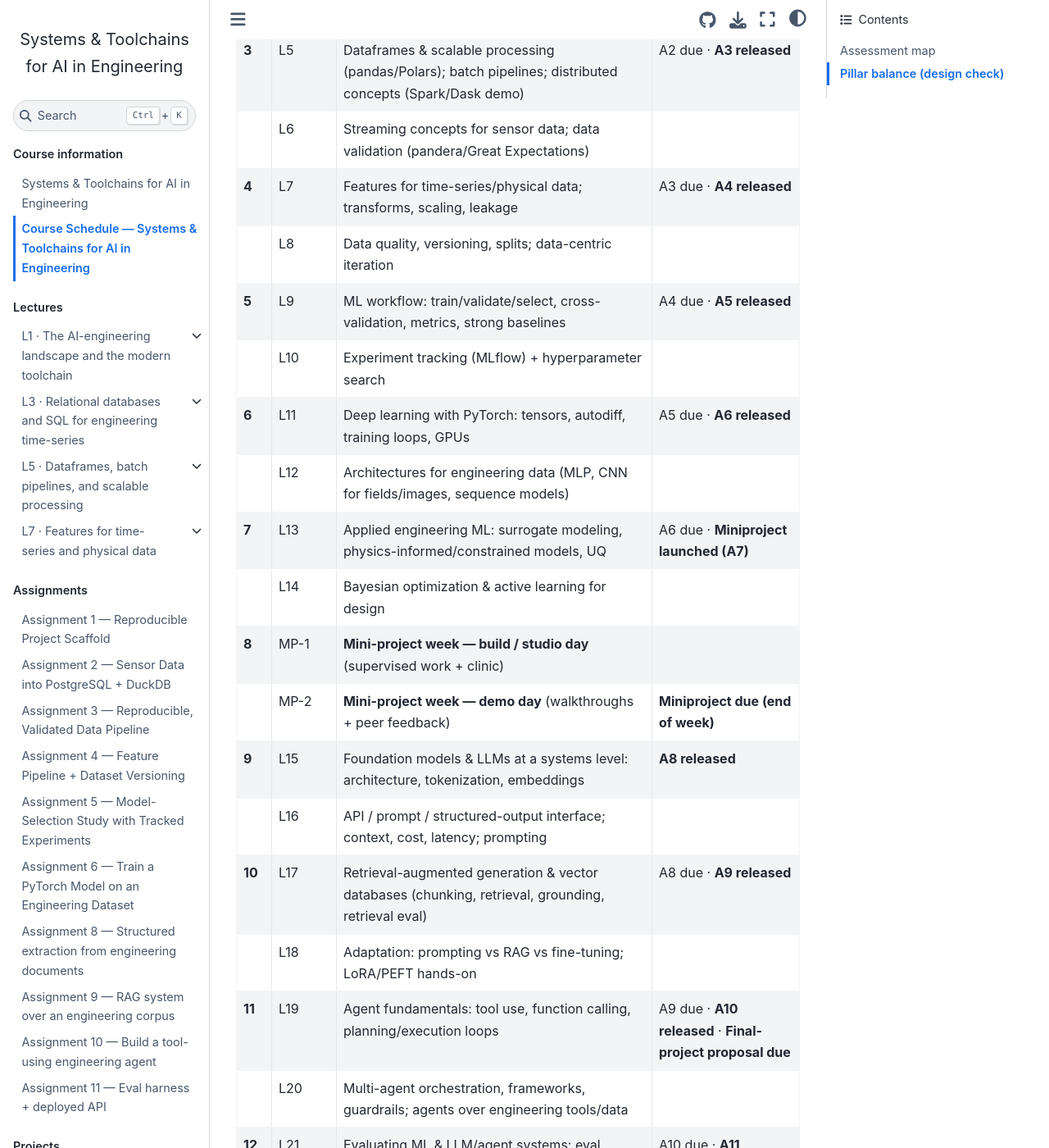
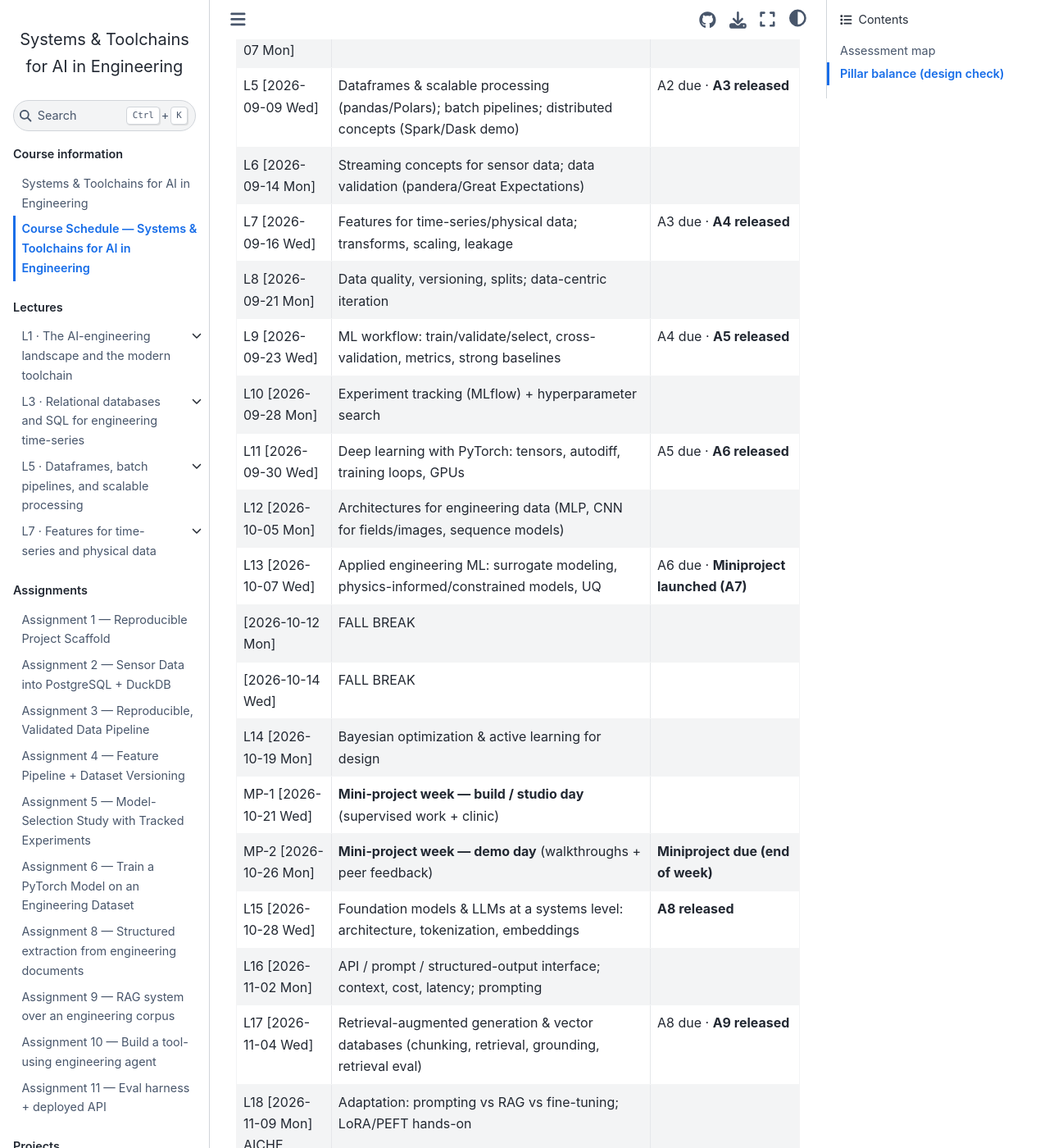
Before and after one commit to jkitchin/f26-06763, a Jupyter Book: the page built from course/schedule.md, in a window 1280 px wide and 1400 px high, scrolled down 642 px. Shown: the whole window at 82% size. Built offline with Jupyter Book 1.0.4 settings and Sphinx 7.4.7 and the Sphinx Book theme 1.1.4, drawn with Linux system fonts in a browser that asks for light colours; pages that are not in the unit, such as notebooks, are missing from menus; some of the changed text lies outside the part shown.

Commit message:
add dates

```diff
--- a/course/schedule.md
+++ b/course/schedule.md
@@ -5,36 +5,40 @@ dedicated **mini-project week** (Week 8, sessions MP-1/MP-2). Assignment release
 assume a release-then-due-one-week-later cadence; adjust to the academic calendar per
 offering.
 
-| Wk     | Session | Topic                                                                                                     | Deliverables                                               |
-|--------|---------|-----------------------------------------------------------------------------------------------------------|------------------------------------------------------------|
-| **1**  | L1      | AI engineering landscape & the system view; the modern toolchain                                          | **A1 released**                                            |
-|        | L2      | Reproducible environments (uv), version control for code/data/models, notebooks→scripts→packages          |                                                            |
-| **2**  | L3      | Relational data & PostgreSQL for engineering/time-series data; SQL essentials                             | A1 due · **A2 released**                                   |
-|        | L4      | Beyond relational: document/NoSQL, columnar/Parquet, DuckDB; vector-store preview                         |                                                            |
-| **3**  | L5      | Dataframes & scalable processing (pandas/Polars); batch pipelines; distributed concepts (Spark/Dask demo) | A2 due · **A3 released**                                   |
-|        | L6      | Streaming concepts for sensor data; data validation (pandera/Great Expectations)                          |                                                            |
-| **4**  | L7      | Features for time-series/physical data; transforms, scaling, leakage                                      | A3 due · **A4 released**                                   |
-|        | L8      | Data quality, versioning, splits; data-centric iteration                                                  |                                                            |
-| **5**  | L9      | ML workflow: train/validate/select, cross-validation, metrics, strong baselines                           | A4 due · **A5 released**                                   |
-|        | L10     | Experiment tracking (MLflow) + hyperparameter search                                                      |                                                            |
-| **6**  | L11     | Deep learning with PyTorch: tensors, autodiff, training loops, GPUs                                       | A5 due · **A6 released**                                   |
-|        | L12     | Architectures for engineering data (MLP, CNN for fields/images, sequence models)                          |                                                            |
-| **7**  | L13     | Applied engineering ML: surrogate modeling, physics-informed/constrained models, UQ                       | A6 due · **Miniproject launched (A7)**                     |
-|        | L14     | Bayesian optimization & active learning for design                                                        |                                                            |
-| **8**  | MP-1    | **Mini-project week — build / studio day** (supervised work + clinic)                                     |                                                            |
-|        | MP-2    | **Mini-project week — demo day** (walkthroughs + peer feedback)                                           | **Miniproject due (end of week)**                          |
-| **9**  | L15     | Foundation models & LLMs at a systems level: architecture, tokenization, embeddings                       | **A8 released**                                            |
-|        | L16     | API / prompt / structured-output interface; context, cost, latency; prompting                             |                                                            |
-| **10** | L17     | Retrieval-augmented generation & vector databases (chunking, retrieval, grounding, retrieval eval)        | A8 due · **A9 released**                                   |
-|        | L18     | Adaptation: prompting vs RAG vs fine-tuning; LoRA/PEFT hands-on                                           |                                                            |
-| **11** | L19     | Agent fundamentals: tool use, function calling, planning/execution loops                                  | A9 due · **A10 released** · **Final-project proposal due** |
-|        | L20     | Multi-agent orchestration, frameworks, guardrails; agents over engineering tools/data                     |                                                            |
-| **12** | L21     | Evaluating ML & LLM/agent systems: eval harnesses, LLM-as-judge, tracing/observability                    | A10 due · **A11 released**                                 |
-|        | L22     | Deployment: FastAPI, Docker, cloud serving, latency/cost                                                  |                                                            |
-| **13** | L23     | MLOps: CI/CD for ML, drift/regression monitoring, cost; safety, failure modes, responsible AI             | A11 due                                                    |
-|        | L24     | Capstone studio: integration, evaluation & deployment clinic (final-project work time)                    |                                                            |
-| **14** | L25     | **Final project presentations — Day 1**                                                                   |                                                            |
-|        | L26     | **Final project presentations — Day 2 + course wrap**                                                     | **Final project due**                                      |
+| Session                     | Topic                                                                                                     | Deliverables                                               |
+|-----------------------------|-----------------------------------------------------------------------------------------------------------|------------------------------------------------------------|
+| L1  [2026-08-24 Mon]        | AI engineering landscape & the system view; the modern toolchain                                          | **A1 released**                                            |
+| L2  [2026-08-26 Wed]        | Reproducible environments (uv), version control for code/data/models, notebooks→scripts→packages          |                                                            |
+| L3  [2026-08-31 Mon]        | Relational data & PostgreSQL for engineering/time-series data; SQL essentials                             | A1 due · **A2 released**                                   |
+| L4  [2026-09-02 Wed]        | Beyond relational: document/NoSQL, columnar/Parquet, DuckDB; vector-store preview                         |                                                            |
+| [2026-09-07 Mon]            | LABOR DAY                                                                                                 |                                                            |
+| L5  [2026-09-09 Wed]        | Dataframes & scalable processing (pandas/Polars); batch pipelines; distributed concepts (Spark/Dask demo) | A2 due · **A3 released**                                   |
+| L6  [2026-09-14 Mon]        | Streaming concepts for sensor data; data validation (pandera/Great Expectations)                          |                                                            |
+| L7  [2026-09-16 Wed]        | Features for time-series/physical data; transforms, scaling, leakage                                      | A3 due · **A4 released**                                   |
+| L8  [2026-09-21 Mon]        | Data quality, versioning, splits; data-centric iteration                                                  |                                                            |
+| L9  [2026-09-23 Wed]        | ML workflow: train/validate/select, cross-validation, metrics, strong baselines                           | A4 due · **A5 released**                                   |
+| L10 [2026-09-28 Mon]        | Experiment tracking (MLflow) + hyperparameter search                                                      |                                                            |
+| L11 [2026-09-30 Wed]        | Deep learning with PyTorch: tensors, autodiff, training loops, GPUs                                       | A5 due · **A6 released**                                   |
+| L12 [2026-10-05 Mon]        | Architectures for engineering data (MLP, CNN for fields/images, sequence models)                          |                                                            |
+| L13 [2026-10-07 Wed]        | Applied engineering ML: surrogate modeling, physics-informed/constrained models, UQ                       | A6 due · **Miniproject launched (A7)**                     |
+| [2026-10-12 Mon]            | FALL BREAK                                                                                                |                                                            |
+| [2026-10-14 Wed]            | FALL BREAK                                                                                                |                                                            |
+| L14 [2026-10-19 Mon]        | Bayesian optimization & active learning for design                                                        |                                                            |
+| MP-1 [2026-10-21 Wed]       | **Mini-project week — build / studio day** (supervised work + clinic)                                     |                                                            |
+| MP-2 [2026-10-26 Mon]       | **Mini-project week — demo day** (walkthroughs + peer feedback)                                           | **Miniproject due (end of week)**                          |
+| L15  [2026-10-28 Wed]       | Foundation models & LLMs at a systems level: architecture, tokenization, embeddings                       | **A8 released**                                            |
+| L16  [2026-11-02 Mon]       | API / prompt / structured-output interface; context, cost, latency; prompting                             |                                                            |
+| L17  [2026-11-04 Wed]       | Retrieval-augmented generation & vector databases (chunking, retrieval, grounding, retrieval eval)        | A8 due · **A9 released**                                   |
+| L18  [2026-11-09 Mon] AICHE | Adaptation: prompting vs RAG vs fine-tuning; LoRA/PEFT hands-on                                           |                                                            |
+| L19  [2026-11-11 Wed] AICHE | Agent fundamentals: tool use, function calling, planning/execution loops                                  | A9 due · **A10 released** · **Final-project proposal due** |
+| L20  [2026-11-16 Mon]       | Multi-agent orchestration, frameworks, guardrails; agents over engineering tools/data                     |                                                            |
+| L21  [2026-11-18 Wed]       | Evaluating ML & LLM/agent systems: eval harnesses, LLM-as-judge, tracing/observability                    | A10 due · **A11 released**                                 |
+| L22   [2026-11-23 Mon]      | Deployment: FastAPI, Docker, cloud serving, latency/cost                                                  |                                                            |
+| [2026-11-25 Wed]            | THANKSGIVING                                                                                              |                                                            |
+| L23  [2026-11-30 Mon]       | MLOps: CI/CD for ML, drift/regression monitoring, cost; safety, failure modes, responsible AI             | A11 due                                                    |
+| L24  [2026-12-02 Wed]       | Capstone studio: integration, evaluation & deployment clinic (final-project work time)                    |                                                            |
+| L25                         | **Final project presentations — Day 1**                                                                   |                                                            |
+| L26                         | **Final project presentations — Day 2 + course wrap**                                                     | **Final project due**                                      |
 
 ## Assessment map
 
```
